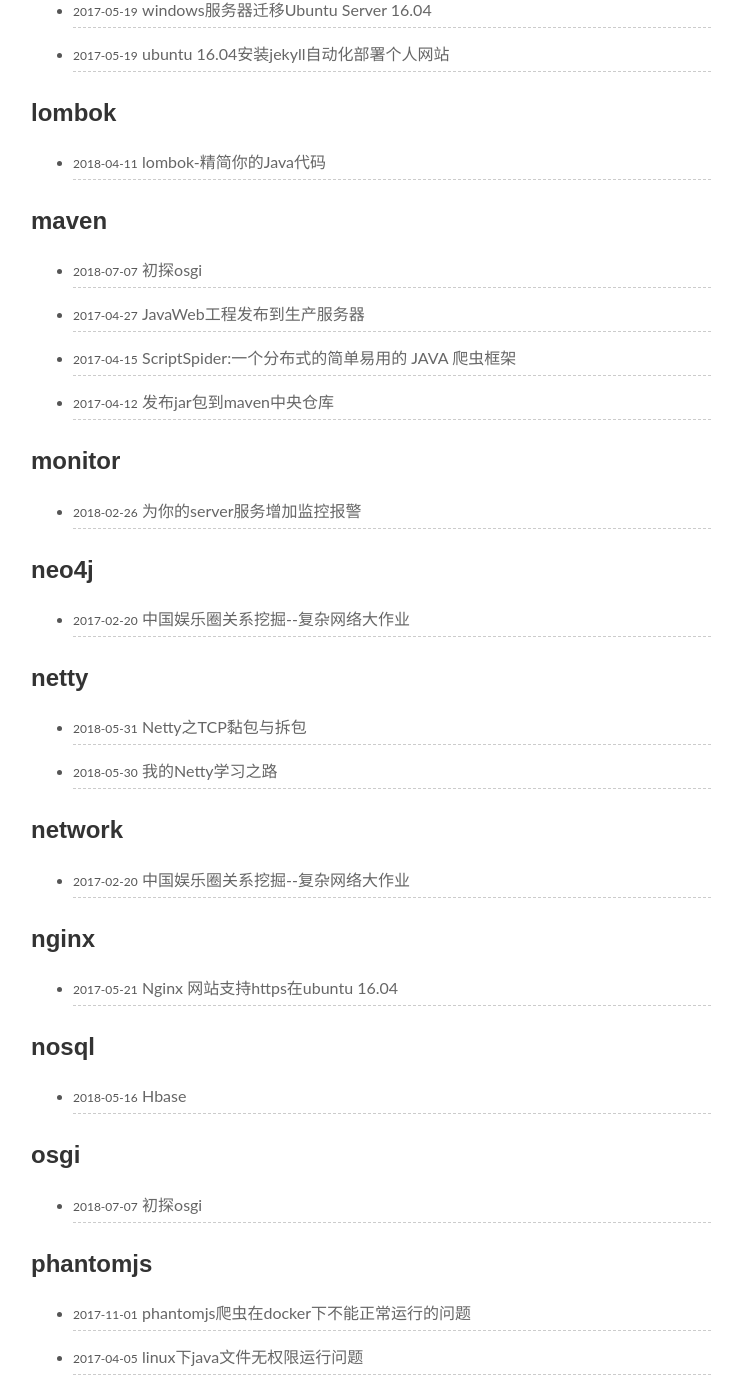
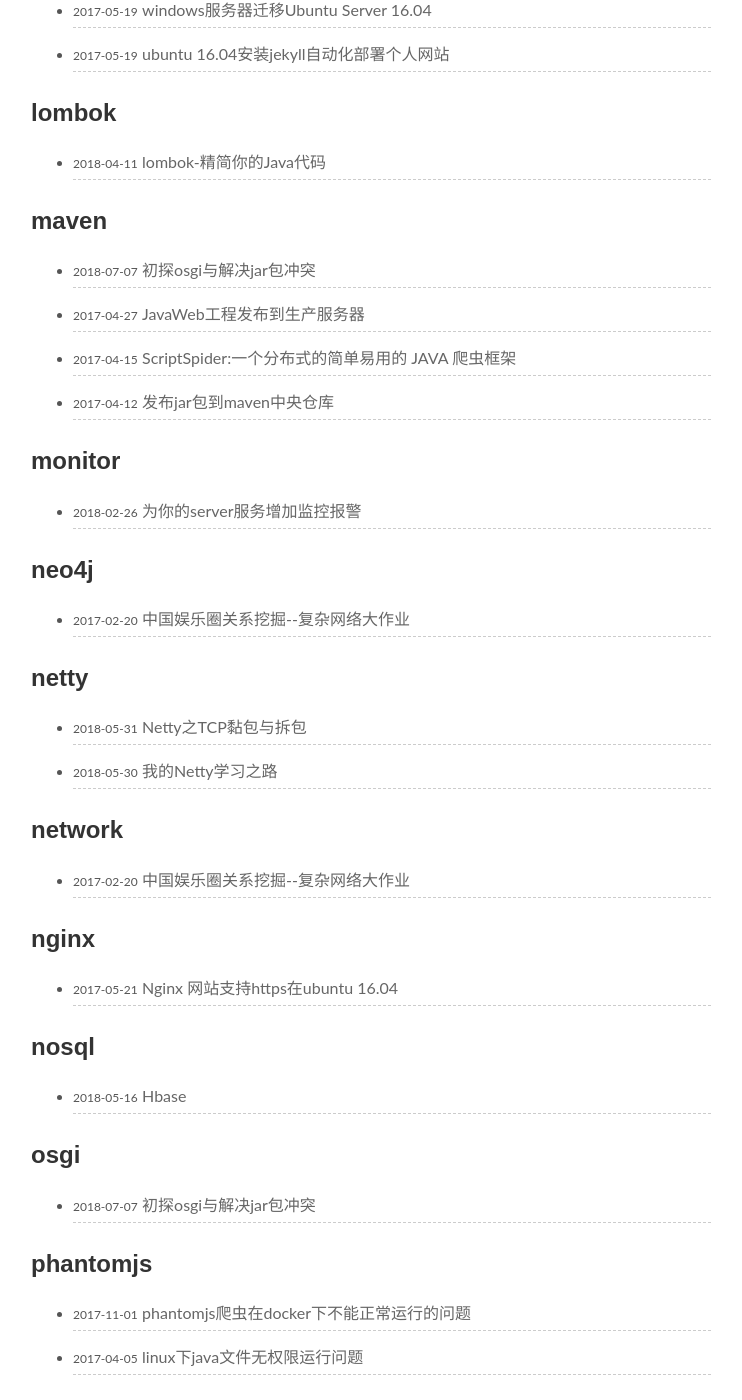
Before and after one commit to xjtushilei/xjtushilei.github.io, a Jekyll site: the page built from pages/categories.md, in a window 1280 px wide and 1400 px high, scrolled down 6129 px. Shown: the whole window, without its empty margins (139-881 px from the left). Built offline with Jekyll 4.4.1, drawn with Linux system fonts in a browser that asks for light colours; comment, search, counter and statistics services are not loaded; some of the changed text lies outside the part shown.

Commit message:
jar冲突

```diff
--- a/_posts/2018-07-07-osgi.md
+++ b/_posts/2018-07-07-osgi.md
@@ -1,6 +1,6 @@
 ---
 layout: post
-title: 初探osgi
+title: 初探osgi与解决jar包冲突
 categories: [osgi, java, maven]
 description: osgi 的模块化运行有很多的好处，比如动态升级系统模块，其他比如我想解决多jar冲突的问题就可以使用多boudle来解决。
 keywords: osgi, maven
@@ -159,3 +159,11 @@
 - `Bundle-SymbolicName` 给bundle定义一个唯一的非局部名。方便分辨。
 - `Bundle-Activator` 声明在start和stop事件发生时会被通知的监听类的名字。
 - `Import-Package` 定义bundle的导入包。
+
+# 解决jar冲突的示例代码
+
+又通过服务注册的方式进行了jar冲突的解决。
+
+见分支
+
+https://github.com/xjtushilei/osgi-demo/tree/communication
```
